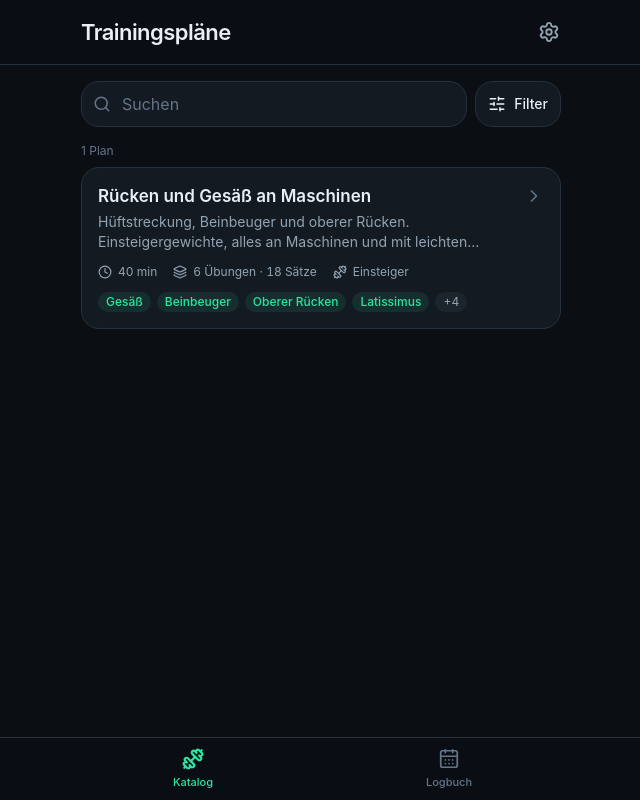
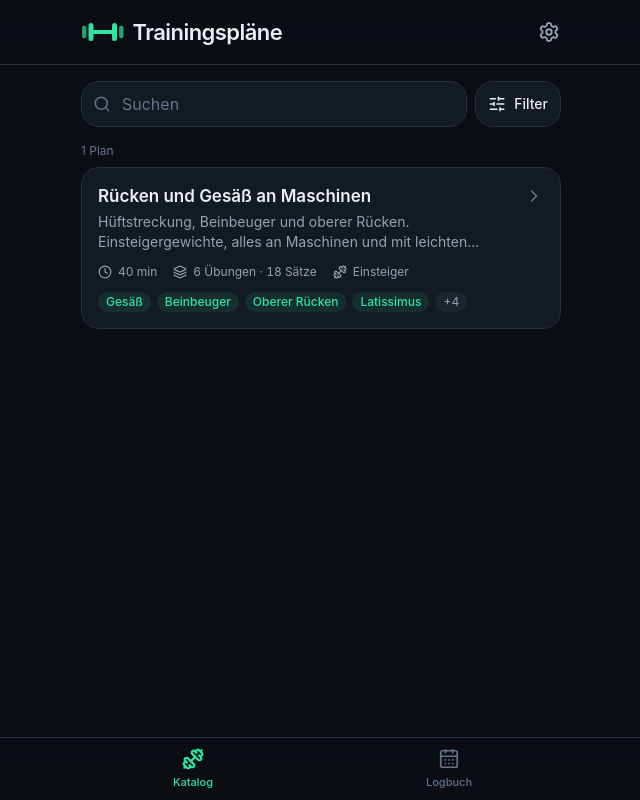
Before and after one commit to schdief/fitti, a React (Vite) app: page / in a window 1280 px wide. Shown: the whole page, without its empty margins (319-959 px from the left). Built offline with nearby package versions, Linux system fonts and the light colour scheme.

Commit message:
Fitti-Logo in den Kopfzeilen
- Hantel aus dem App-Symbol als eigene Komponente, ohne Hintergrund und auf das
  Motiv zugeschnitten
- PageHeader bekommt einen Schalter logo, gesetzt bei Trainingsplaene, Logbuch
  und Einstellungen

```diff
--- /dev/null
+++ b/src/components/FittiLogo.tsx
@@ -0,0 +1,22 @@
+/**
+ * Die Hantel aus dem App-Symbol (assets/icon.svg), ohne Hintergrund und auf das
+ * Motiv zugeschnitten, damit sie neben einer Überschrift sitzen kann.
+ */
+export function FittiLogo({ className = '' }: { className?: string }) {
+  return (
+    <svg
+      viewBox="108 188 296 136"
+      role="img"
+      aria-label="fitti"
+      className={`w-auto text-accent ${className}`}
+    >
+      <g stroke="currentColor" strokeLinecap="round" fill="none">
+        <line x1="188" y1="256" x2="324" y2="256" strokeWidth="26" />
+        <line x1="176" y1="212" x2="176" y2="300" strokeWidth="34" />
+        <line x1="336" y1="212" x2="336" y2="300" strokeWidth="34" />
+        <line x1="130" y1="228" x2="130" y2="284" strokeWidth="30" opacity="0.7" />
+        <line x1="382" y1="228" x2="382" y2="284" strokeWidth="30" opacity="0.7" />
+      </g>
+    </svg>
+  )
+}
--- a/src/components/PageHeader.tsx
+++ b/src/components/PageHeader.tsx
@@ -1,17 +1,21 @@
 import { ChevronLeft } from 'lucide-react'
 import type { ReactNode } from 'react'
 import { useNavigate } from 'react-router-dom'
+
+import { FittiLogo } from '@/components/FittiLogo'
 
 export function PageHeader({
   title,
   subtitle,
   action,
   back = false,
+  logo = false,
 }: {
   title: string
   subtitle?: string
   action?: ReactNode
   back?: boolean
+  logo?: boolean
 }) {
   const navigate = useNavigate()
 
@@ -29,6 +33,8 @@ export function PageHeader({
           </button>
         ) : null}
 
+        {logo ? <FittiLogo className="h-5 shrink-0" /> : null}
+
         <div className="min-w-0 flex-1">
           <h1 className="truncate text-[22px] font-semibold tracking-tight">{title}</h1>
           {subtitle ? <p className="truncate text-xs text-fg-muted">{subtitle}</p> : null}
--- a/src/features/catalog/CatalogPage.tsx
+++ b/src/features/catalog/CatalogPage.tsx
@@ -38,6 +38,7 @@ export function CatalogPage() {
     <>
       <PageHeader
         title="Trainingspläne"
+        logo
         action={
           <Link
             to="/settings"
--- a/src/features/logbook/LogbookPage.tsx
+++ b/src/features/logbook/LogbookPage.tsx
@@ -86,6 +86,7 @@ export function LogbookPage() {
     <>
       <PageHeader
         title="Logbuch"
+        logo
         subtitle={
           loaded ? (sessions.length === 1 ? '1 Training' : `${sessions.length} Trainings`) : undefined
         }
--- a/src/features/settings/SettingsPage.tsx
+++ b/src/features/settings/SettingsPage.tsx
@@ -4,7 +4,7 @@ import { settingsSections } from '@/features/settings/sections'
 export function SettingsPage() {
   return (
     <div className="min-h-dvh">
-      <PageHeader title="Einstellungen" back />
+      <PageHeader title="Einstellungen" back logo />
 
       <div className="pad-safe-bottom mx-auto max-w-lg space-y-6 px-4 py-4">
         {settingsSections.map(({ id, title, description, Component }) => (
```
